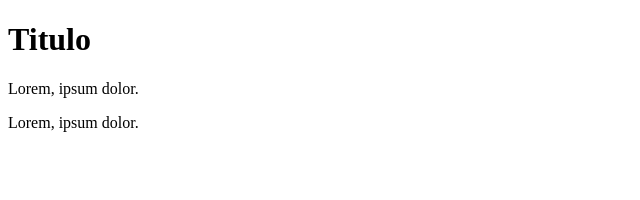
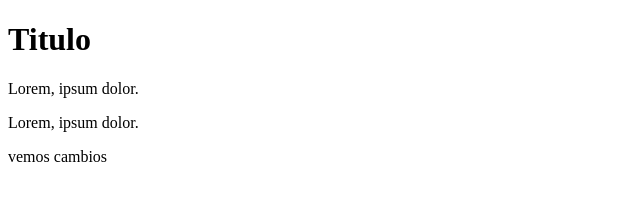
Before and after one commit to miguelDocente/clase-23556, a plain HTML site: page index.html in a window 1280 px wide. Shown: the whole page, without its empty margins (0-640 px from the left). Drawn offline with Linux system fonts and the light colour scheme.

Commit message:
cambios para probar

```diff
--- a/index.html
+++ b/index.html
@@ -9,5 +9,6 @@
     <h1>Titulo</h1>
     <p>Lorem, ipsum dolor.</p>
     <p>Lorem, ipsum dolor.</p>
+    <p>vemos cambios</p>
 </body>
 </html>
```
